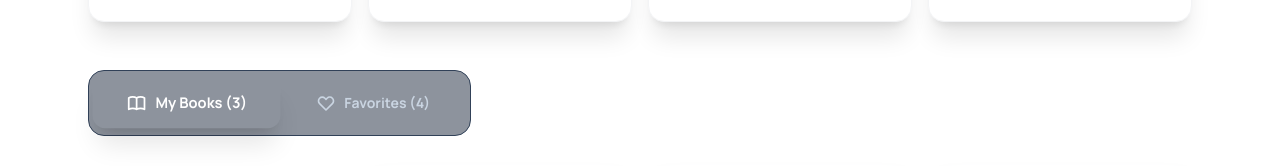
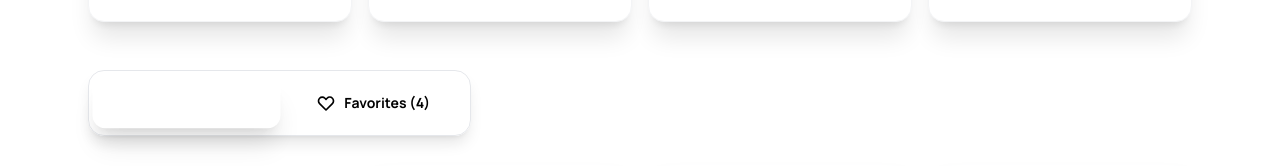
Before and after one commit to laura-er/TW_Frontend, a Next.js app in the folder package/: page /profile in a window 1280 px wide. Shown: the part 544-710 px from the top of the page. Built offline with nearby package versions, Linux system fonts and the light colour scheme; no server answers.

Commit message:
adapted for the white theme

```diff
--- a/package/src/app/profile/page.tsx
+++ b/package/src/app/profile/page.tsx
@@ -165,13 +165,13 @@ export default function ProfilePage() {
             <div className="mx-auto max-w-6xl px-6 py-12">
                 {/* Tabs */}
                 <div className="flex flex-wrap items-center justify-between gap-4 mb-8">
-                    <div className="inline-flex gap-2 bg-slate-800/50 dark:bg-slate-800/80 backdrop-blur-sm rounded-2xl p-2 border border-slate-700 dark:border-slate-600">
+                    <div className="inline-flex gap-2 bg-white/80 dark:bg-slate-800/50 backdrop-blur-sm rounded-2xl p-2 border border-gray-200 dark:border-slate-700 shadow-lg">
                         <button
                             onClick={() => setActiveTab("myBooks")}
                             className={`inline-flex items-center gap-2 rounded-xl px-8 py-3.5 text-sm font-bold transition-all duration-300 ${
                                 activeTab === "myBooks"
                                     ? "bg-warmOrange text-white shadow-xl shadow-warmOrange/40 scale-105"
-                                    : "text-slate-300 dark:text-slate-400 hover:text-white hover:bg-slate-700/50"
+                                    : "text-warmBrown/70 dark:text-slate-300 hover:text-warmBrown dark:hover:text-white hover:bg-warmBeige/50 dark:hover:bg-slate-700/50"
                             }`}
                         >
                             <svg className="h-5 w-5" fill="none" stroke="currentColor" viewBox="0 0 24 24">
@@ -185,7 +185,7 @@ export default function ProfilePage() {
                             className={`inline-flex items-center gap-2 rounded-xl px-8 py-3.5 text-sm font-bold transition-all duration-300 ${
                                 activeTab === "favorites"
                                     ? "bg-warmOrange text-white shadow-xl shadow-warmOrange/40 scale-105"
-                                    : "text-slate-300 dark:text-slate-400 hover:text-white hover:bg-slate-700/50"
+                                    : "text-warmBrown/70 dark:text-slate-300 hover:text-warmBrown dark:hover:text-white hover:bg-warmBeige/50 dark:hover:bg-slate-700/50"
                             }`}
                         >
                             <svg className="h-5 w-5" fill="none" stroke="currentColor" viewBox="0 0 24 24">
```
